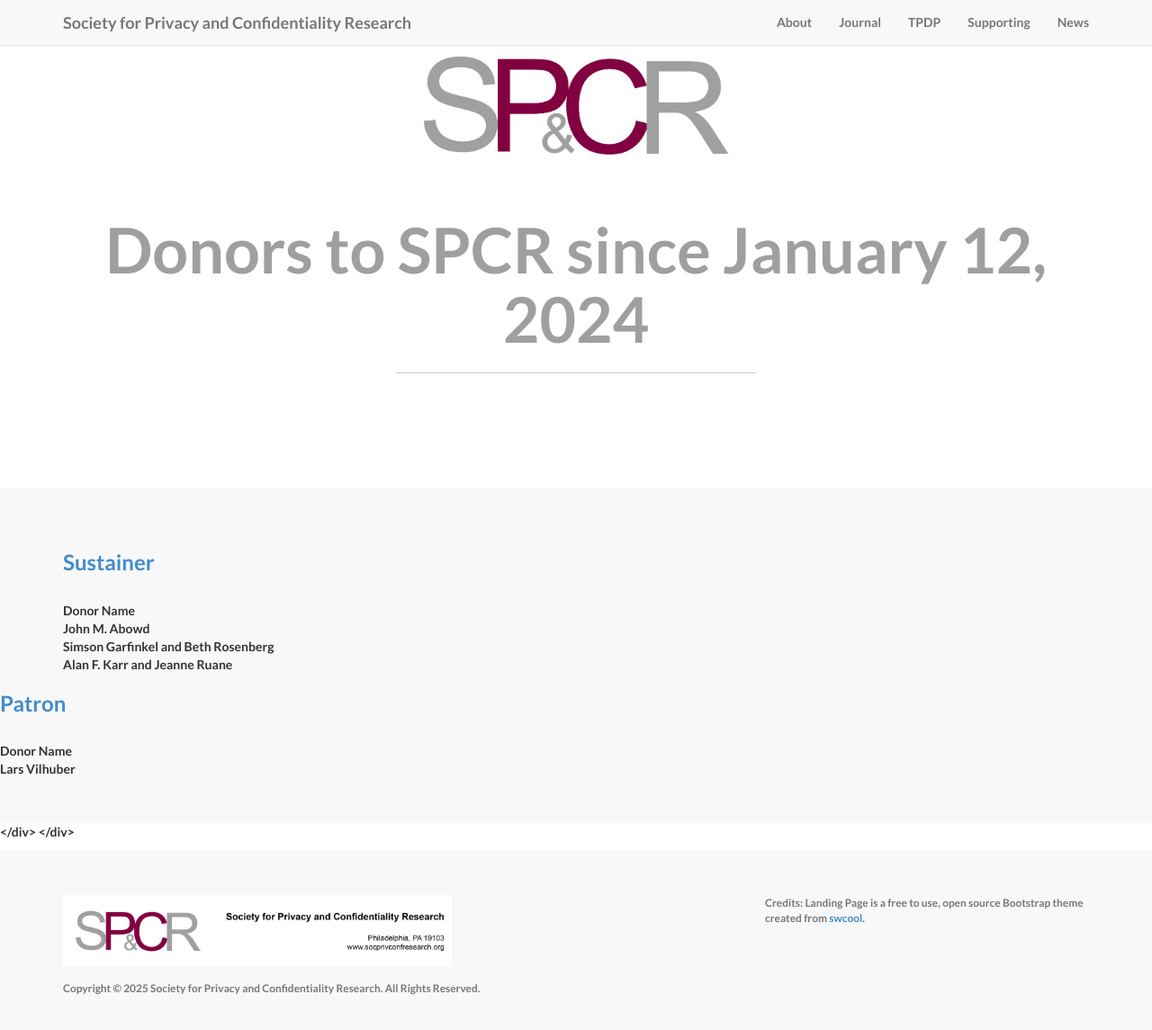
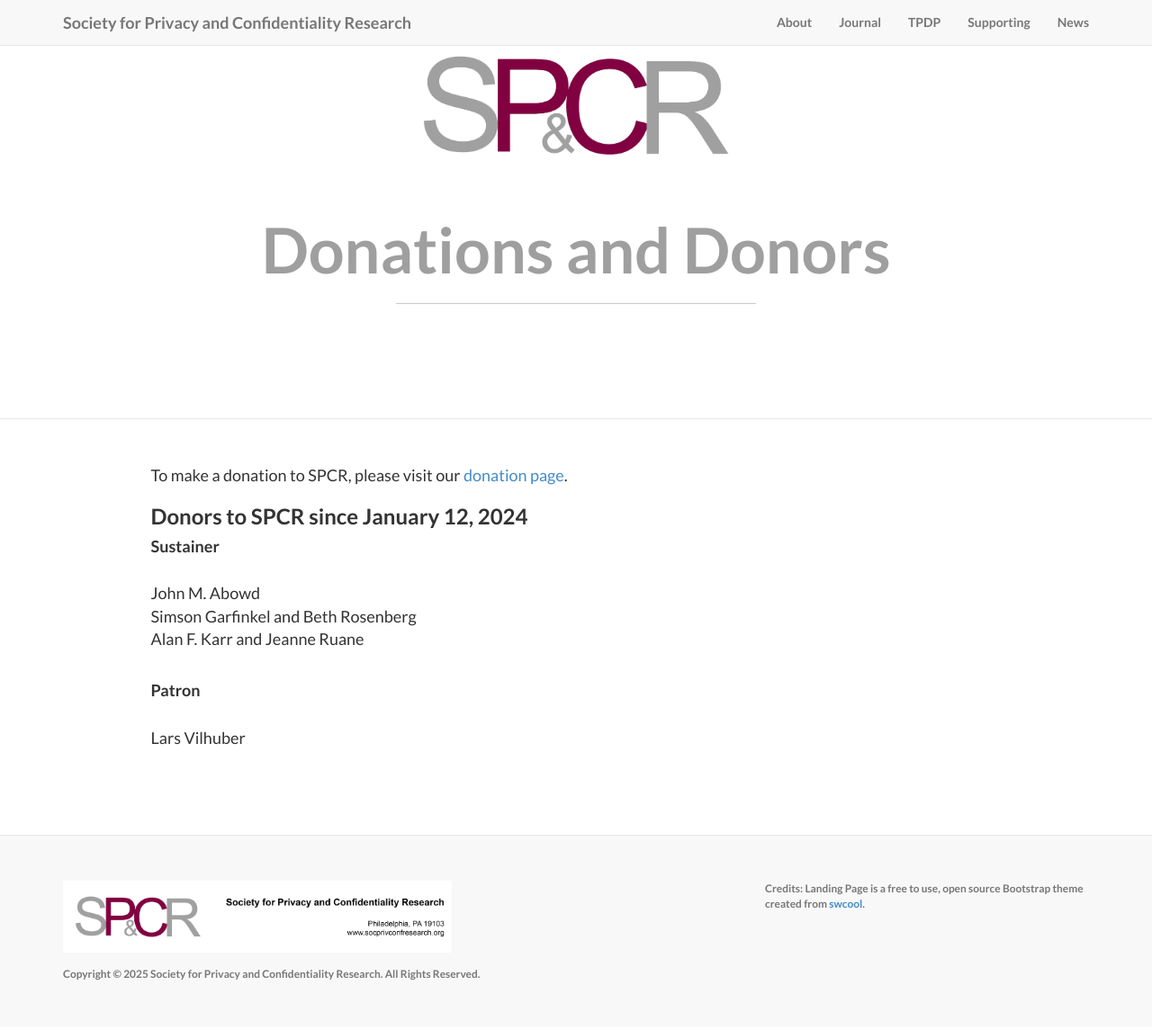
Before and after one commit to journalprivacyconfidentiality/socprivconfresearch.org, a Jekyll site: the page built from _pages/donors.md, in a window 1280 px wide and 1157 px high. Shown: the top 1145 px of the window at 90% size. Built offline with Jekyll 4.4.1, drawn with Linux system fonts in a browser that asks for light colours; nearby versions of some CDN libraries; library files that are not in the unit come from our copies.

Commit message:
Various edits to the website, some with AI assistance

```diff
--- a/_data/membership.csv
+++ b/_data/membership.csv
@@ -1,5 +1,5 @@
 Category,Annual Rate,Benefits,Link Text,Link
-Organizational,"$10,000","Membership on SPCR Scientific Advisory Council; Waiver of publication charges for papers on which employees are (co-) authors, up to maximum of $5000 per year; Prominent mention on website.","Become Organizational Member",
-Individual,"$100","Vote for elected members of Advisory Council;    $50 reduction of publication charge for one paper","Become Individual Member",
-Lifetime,"$1250 (one-time payment)","Vote for elected members of Advisory Council;Lifetime $500 reduction in publication charges;Mention on website.","Become Lifetime Member",
+Organizational,"$10,000","Membership on SPCR Scientific Advisory Council; Waiver of publication charges for papers on which employees are (co-) authors, up to maximum of $5000 per year; Prominent mention on website.","Become Organizational Member",https://www.zeffy.com/ticketing/society-for-privacy-and-confidentiality-research-organizational-memberships--2025
+Individual,"$100","Vote for elected members of Advisory Council;    $50 reduction of publication charge for one paper","Become Individual Member",https://www.zeffy.com/ticketing/society-for-privacy-and-confidentiality-research-memberships--2025
+Lifetime,"$1250 (one-time payment)","Vote for elected members of Advisory Council;Lifetime $500 reduction in publication charges;Mention on website.","Become Lifetime Member",https://www.zeffy.com/ticketing/society-for-privacy-and-confidentiality-research-lifetime-memberships
 Student,"$25","Refunded upon becoming an Individual or Lifetime Member.","Become Student Member",
--- a/_includes/head.html
+++ b/_includes/head.html
@@ -13,6 +13,7 @@
 
     <!-- Custom CSS -->
     <link href="{{ '/css/landing-page.css' | absolute_url }}" rel="stylesheet">
+    <link href="{{ '/css/custom-wide.css' | absolute_url }}" rel="stylesheet">
 
     <!-- Custom Fonts -->
     <link href="{{ '/font-awesome-4.1.0/css/font-awesome.min.css' | absolute_url }}" rel="stylesheet" type="text/css">
--- a/_includes/news.html
+++ b/_includes/news.html
@@ -4,8 +4,8 @@
     <div class="content-section-a">
         <div class="container">
             <div class="row">
-                <div class="col-lg-2"></div>
-                <div class="col-lg-8">
+                <div class="col-lg-1"></div>
+                <div class="col-lg-10">
                     <h2 class="section-heading">News</h2>
                 </div>
             </div> <!-- /.row -->
@@ -21,7 +21,7 @@
                     {% endif %}
                   </div>
 
-                <div class="col-lg-8">
+                <div class="col-lg-8 custom-wide">
                     <div class="clearfix"></div>
                     <a id="news-{{ post.date }}" class="anchor-element" aria-label="Permalink: {{ post.title }}" >
                     <h3 class="section-heading">{{ post.title }}</h3></a>
--- a/_includes/page_content.html
+++ b/_includes/page_content.html
@@ -8,7 +8,7 @@
         <div class="container">
 
             <div class="row">
-                <div class="col-lg-8">
+                <div class="col-lg-8 custom-wide">
                     <div class="clearfix"></div>
                     <a id="{{ post.category }}" class="anchor-element" aria-label="Permalink: {{ post.title }}" >
                     <h2 class="section-heading">{{ post.title }}</h2></a>
@@ -35,7 +35,7 @@
                     <div class="clearfix"></div>
                     <img class="img-responsive" src="img/{{ post.img }}" alt="">
                   </div>
-                <div class="col-lg-8">
+                <div class="col-lg-8 custom-wide">
                     <a id="{{ post.category }}" class="anchor-element" aria-label="Permalink: {{ post.title }}" >
                         <h2 class="section-heading">{{ post.title }}</h2></a>
                     <div class="lead">{{ post.content }}</div>
--- a/_includes/single.html
+++ b/_includes/single.html
@@ -5,8 +5,8 @@
         <div class="container">
 
             <div class="row">
-                <div class="col-lg-2"></div>
-                <div class="col-lg-8">
+                <div class="col-lg-1"></div>
+                <div class="col-lg-10 custom-wide">
                     <div class="lead">{{ page.content }}</div>
                 </div>
 
--- a/_pages/donors.md
+++ b/_pages/donors.md
@@ -1,41 +1,34 @@
 ---
-layout: listing
-title: Donors to SPCR since January 12, 2024
+layout: page
+title: Donations and Donors
 permalink: /donors/
 ---
 
-<div class="content-section-a">
-  <div class="container">
 
-    {% assign donor_types = site.data.donors | map: "Type" | uniq %}
-    {% for type in donor_types %}
+To make a donation to SPCR, please visit our [donation page](https://www.zeffy.com/donation-form/donate-to-spcr).
 
-    <div class="row">
-      <div class="col-lg-8">
-        <div class="clearfix"></div>
-          <a id="{{ type }}" class="anchor-element" aria-label="Donor Type: {{ type }}">
-            <h3 class="section-heading">{{ type }}</h3>
-          </a>
+<h3>Donors to SPCR since January 12, 2024</h3>
 
-          <table class="display">
-            <thead>
-              <tr>
-                <th>Donor Name</th>
-              </tr>
-            </thead>
-            <tbody>
-              {% for row in site.data.donors %}
-                {% if row["Type"] == type %}
-                <tr>
-                  <td>{{ row["Donor Name"] }}</td>
-                </tr>
-                {% endif %}
-              {% endfor %}
-            </tbody>
-          </table>
-        </div>
-      </div>
-    </div>
+{% assign donor_types = site.data.donors | map: "Type" | uniq %}
+{% for type in donor_types %}
+
+
+
+<a id="{{ type }}" class="anchor-element" aria-label="Donor Type: {{ type }}"></a>
+<h4 class="section-heading">{{ type }}</h4>
+
+
+<table class="display">
+
+  <tbody>
+    {% for row in site.data.donors %}
+      {% if row["Type"] == type %}
+      <tr>
+        <td>{{ row["Donor Name"] }}</td>
+      </tr>
+      {% endif %}
     {% endfor %}
-  </div>
-</div>
+  </tbody>
+</table>
+<br/>
+{% endfor %}
--- /dev/null
+++ b/css/custom-wide.css
@@ -0,0 +1,22 @@
+/* Custom wider content for .lead and main columns */
+@media (min-width: 1200px) {
+  .col-lg-10.custom-wide, .col-lg-12.custom-wide {
+    float: none;
+    margin-left: auto;
+    margin-right: auto;
+  }
+  .lead.custom-wide {
+    max-width: 100%;
+    width: 100%;
+  }
+}
+
+/* Optionally, override .col-lg-8 to be wider for main content */
+@media (min-width: 1200px) {
+  .col-lg-8.custom-wide {
+    width: 83.33333333%; /* like col-lg-10 */
+    float: none;
+    margin-left: auto;
+    margin-right: auto;
+  }
+}
```
Also changed, not shown: _pages/lifetimemembers.md (+5 -13 lines).
